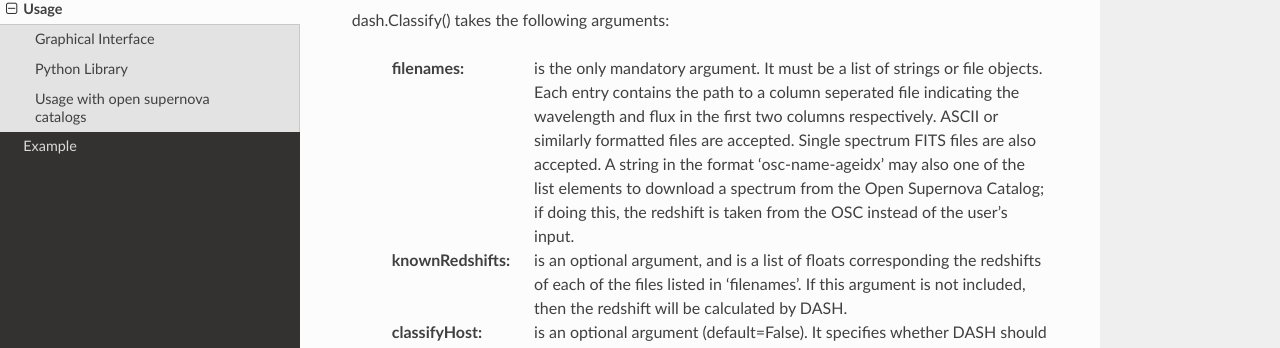
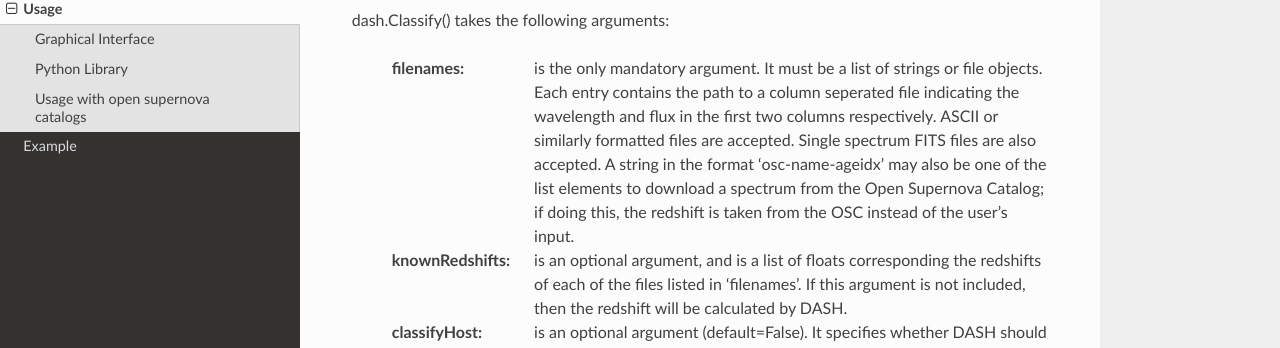
Before and after one commit to daniel-muthukrishna/astrodash, a Sphinx documentation site: the page built from docs/usage.rst, in a window 1280 px wide and 900 px high, scrolled down 2048 px. Shown: the part 199-547 px from the top of the window. Built offline with Sphinx 7.4.7 and the Read the Docs theme 2.0.0, drawn with Linux system fonts in a browser that asks for light colours.

Commit message:
Minor updates to documentation

```diff
--- a/docs/example.rst
+++ b/docs/example.rst
@@ -24,5 +24,5 @@
     classification = astrodash.Classify(filenames, knownRedshifts, classifyHost=False, knownZ=True, smooth=6)
     bestFits, redshifts, bestTypes, rlapFlag, matchesFlag = classification.list_best_matches(n=5, saveFilename='example_best_fits.txt')
 
-    # Plot sn2002ey from open supernova catalog (2nd spectrum)
+    # Plot sn2013fs from open supernova catalog (2nd spectrum)
     classification.plot_with_gui(indexToPlot=1)
--- a/docs/usage.rst
+++ b/docs/usage.rst
@@ -82,7 +82,7 @@
 
 dash.Classify() takes the following arguments:
 
-    :filenames: is the only mandatory argument. It must be a list of strings or file objects. Each entry contains the path to a column seperated file indicating the wavelength and flux in the first two columns respectively. ASCII or similarly formatted files are accepted. Single spectrum FITS files are also accepted. A string in the format 'osc-name-ageidx' may also one of the list elements to download a spectrum from the Open Supernova Catalog; if doing this, the redshift is taken from the OSC instead of the user's input.
+    :filenames: is the only mandatory argument. It must be a list of strings or file objects. Each entry contains the path to a column seperated file indicating the wavelength and flux in the first two columns respectively. ASCII or similarly formatted files are accepted. Single spectrum FITS files are also accepted. A string in the format 'osc-name-ageidx' may also be one of the list elements to download a spectrum from the Open Supernova Catalog; if doing this, the redshift is taken from the OSC instead of the user's input.
 
     :knownRedshifts: is an optional argument, and is a list of floats corresponding the redshifts of each of the files listed in 'filenames'. If this argument is not included, then the redshift will be calculated by DASH.
 
```
